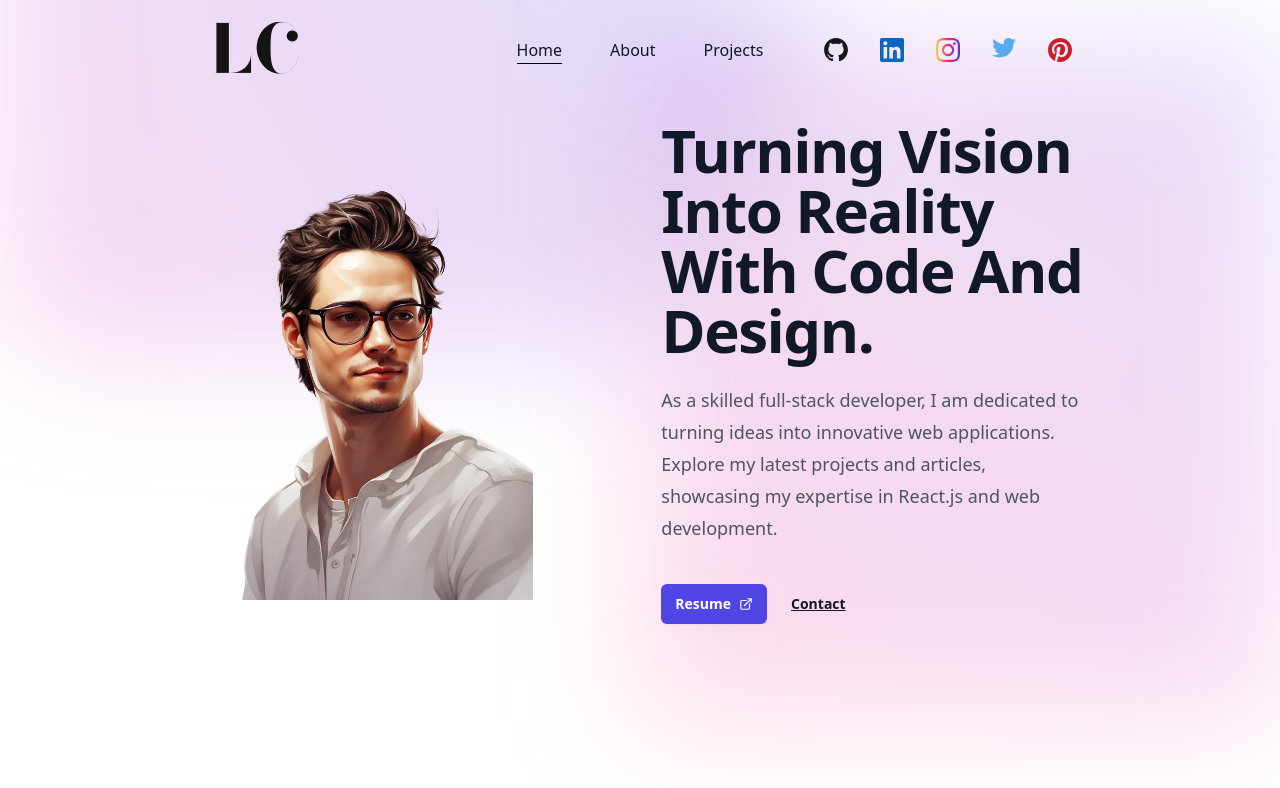
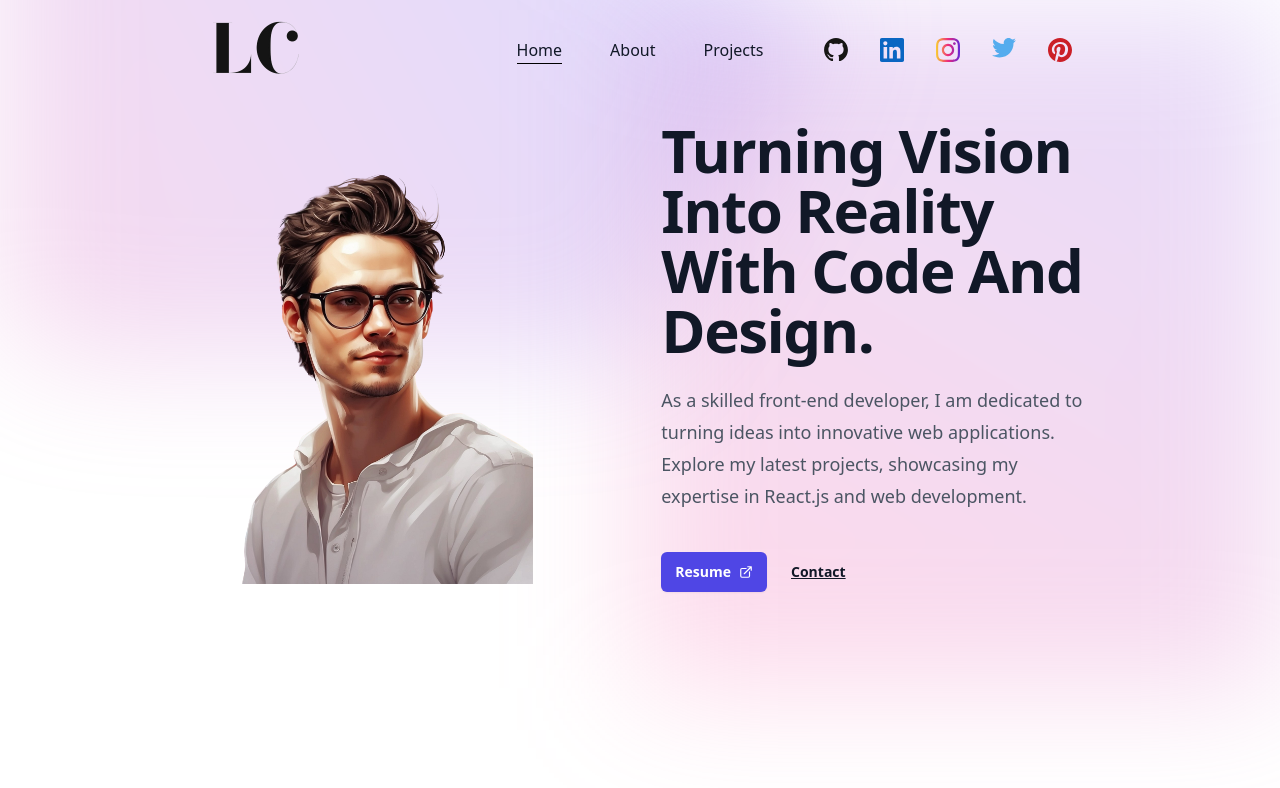
Before and after one commit to leo3210k/Portfolio, a Next.js app: page / in a window 1280 px wide. Shown: the top 788 px of the page. Built offline with nearby package versions, Linux system fonts and the light colour scheme.

Commit message:
change main description text

```diff
--- a/src/components/Main.jsx
+++ b/src/components/Main.jsx
@@ -16,8 +16,8 @@ export default function Main() {
             Turning Vision Into Reality With Code And Design.
           </h1>
           <p class="mt-6 text-lg text-left leading-8 text-gray-600">
-            As a skilled full-stack developer, I am dedicated to turning ideas into innovative web applications.
-            Explore my latest projects and articles, showcasing my expertise in React.js and web development.
+            As a skilled front-end developer, I am dedicated to turning ideas into innovative web applications.
+            Explore my latest projects, showcasing my expertise in React.js and web development.
           </p>
           <div class="mt-10 flex items-center justify-center gap-x-6">
             <Link href="/cv/cv.pdf" locale={false} target={"_blank"} class="flex items-center gap-x-2 rounded-md bg-indigo-600 px-3.5 py-2.5 text-sm font-semibold text-white shadow-sm hover:bg-indigo-500 focus-visible:outline focus-visible:outline-2 focus-visible:outline-offset-2 focus-visible:outline-indigo-600">
```
